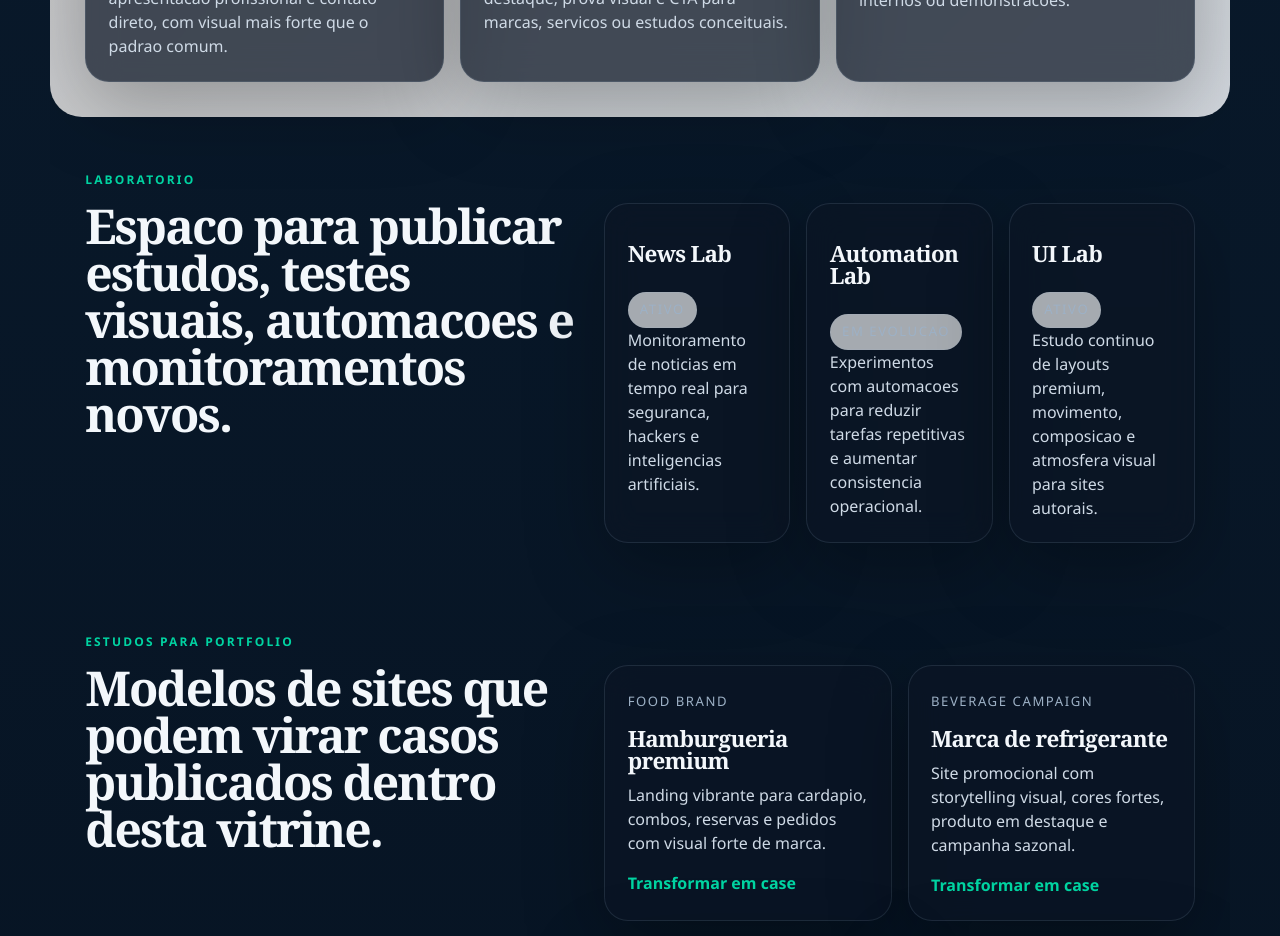
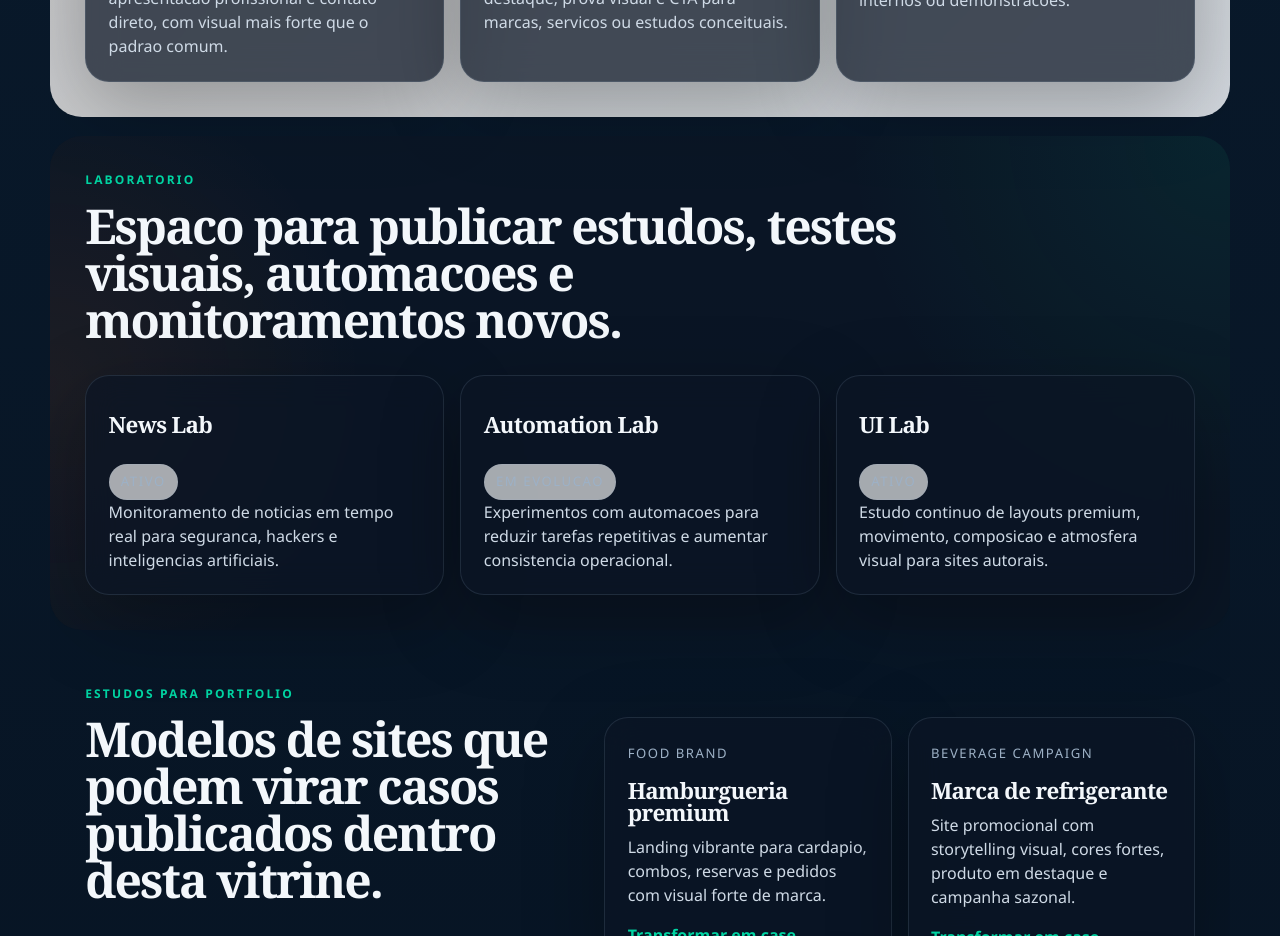
Before and after one commit to feijao89/cloudflare, a React (Vite) app: page / in a window 1280 px wide. Shown: the part 2440-3376 px from the top of the page. Built offline with nearby package versions, Linux system fonts and the light colour scheme.

Commit message:
Fix laboratory section layout

```diff
--- a/src/App.css
+++ b/src/App.css
@@ -494,6 +494,13 @@
     var(--surface);
 }
 
+.lab-section {
+  background:
+    radial-gradient(circle at top right, rgba(0, 212, 162, 0.08), transparent 30%),
+    radial-gradient(circle at left center, rgba(255, 122, 31, 0.08), transparent 26%),
+    var(--surface);
+}
+
 .split-section {
   display: grid;
   grid-template-columns: minmax(0, 0.92fr) minmax(0, 1.08fr);
--- a/src/App.jsx
+++ b/src/App.jsx
@@ -303,7 +303,7 @@ function HomePage() {
         </div>
       </section>
 
-      <section className="section split-section" id="laboratorio">
+      <section className="section lab-section" id="laboratorio">
         <div className="section-heading">
           <p className="eyebrow">Laboratorio</p>
           <h2>
```
